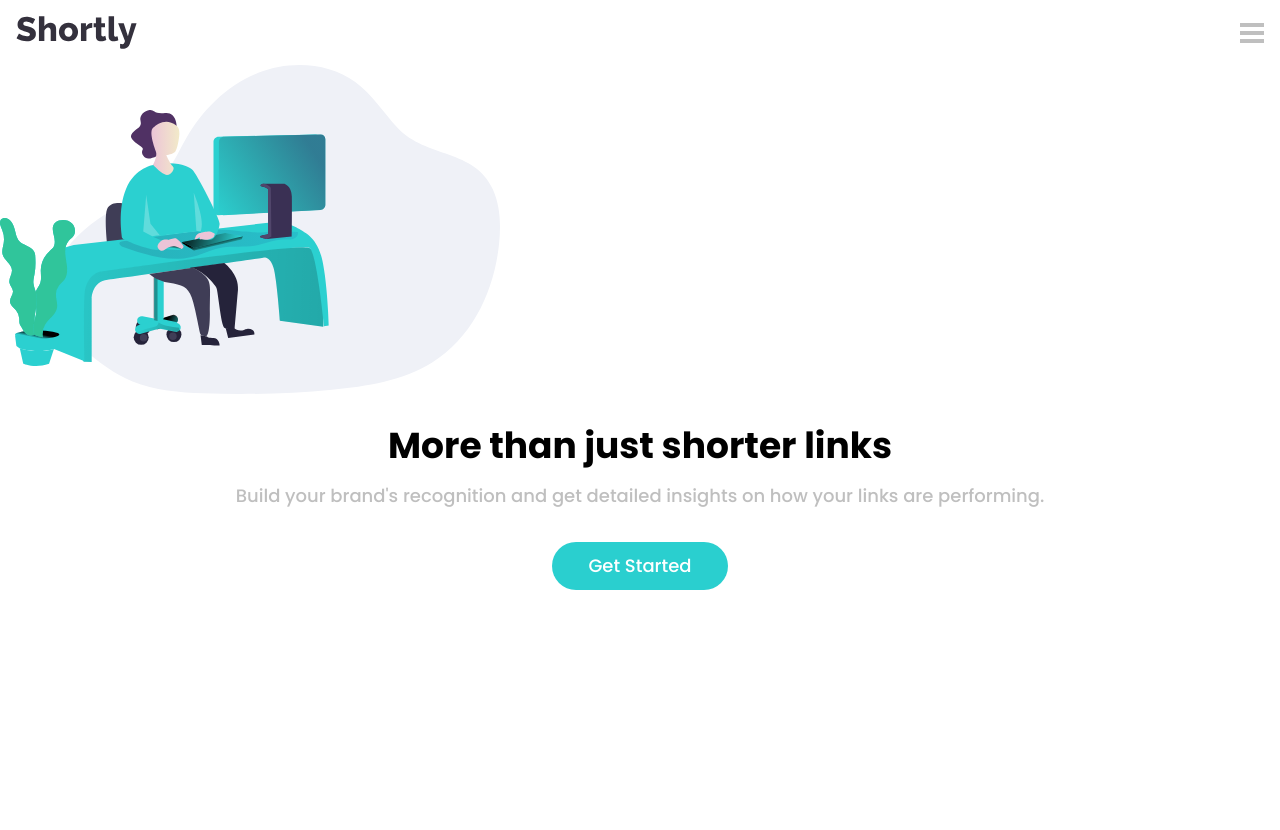
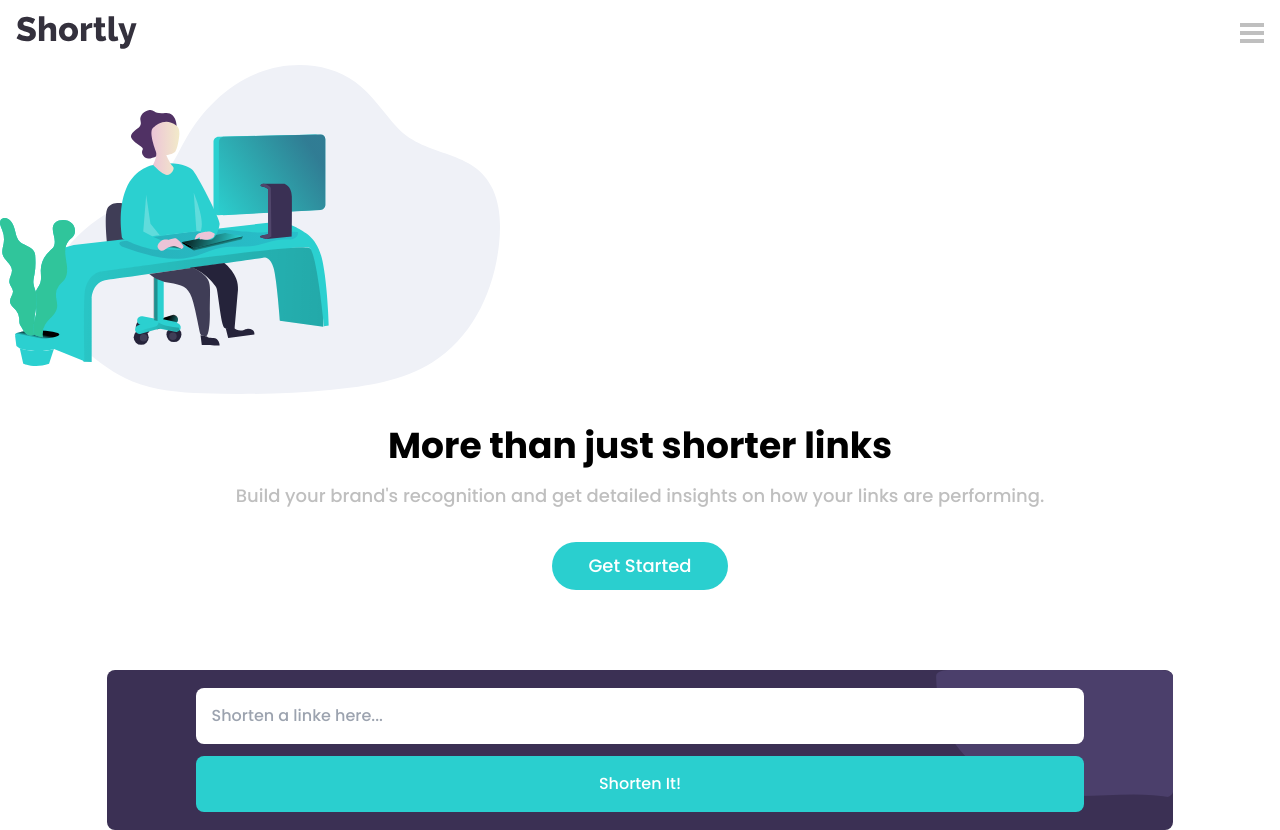
Before and after one commit to 12cassie34/url-shortening-api-master, a React (Create React App) app: page / in a window 1280 px wide. Before the commit the page ends 800 px from the top, so only its background shows below. Built offline with nearby package versions, Linux system fonts and the light colour scheme.

Commit message:
feat: complete ShortenInput component

```diff
--- a/src/App.js
+++ b/src/App.js
@@ -1,13 +1,15 @@
 import Header from './components/Header'
-import Welcome from './components/Welcome';
+import Welcome from './components/Welcome'
+import ShortenInput from './components/ShortenInput'
 
 function App() {
   return (
     <div className="App font-poppins">
       <Header />
       <Welcome />
+      <ShortenInput />
     </div>
   );
 }
 
-export default App;
+export default App
--- /dev/null
+++ b/src/components/ShortenInput.css
@@ -0,0 +1,4 @@
+.shorten-bg-img {
+    z-index: -1;
+    border-radius: 5%;
+}
--- /dev/null
+++ b/src/components/ShortenInput.js
@@ -0,0 +1,17 @@
+import bgShortenMobile from '../images/bg-shorten-mobile.svg'
+
+import './ShortenInput.css'
+
+function ShortenInput() {
+    return (
+        <section id='shorten-input' className='flex items-center relative z-10 mx-auto w-10/12 h-40 bg-dark_violet rounded-lg'>
+            <img className='shorten-bg-img absolute right-0 top-0' src={bgShortenMobile} />
+            <div className='flex flex-col mx-auto py-4 w-10/12'>
+                <input className='h-14 rounded-lg indent-4 focus:outline-2 focus:outline-cyan' type='text' placeholder='Shorten a linke here...' />
+                <button className='mt-3 h-14 bg-cyan text-white rounded-lg'>Shorten It!</button>
+            </div>
+        </section>
+    )
+}
+
+export default ShortenInput
--- a/src/components/Welcome.js
+++ b/src/components/Welcome.js
@@ -7,7 +7,7 @@ import './Welcome.css'
 function Welcome() {
 
     return (
-        <section id='welcome'>
+        <section id='welcome' className='mb-20'>
             <div className='overflow-x-hidden'>
                 <img src={banner} className='welcome__banner' />
             </div>
```
Also changed, not shown: src/images/bg-shorten-mobile.svg (added).
